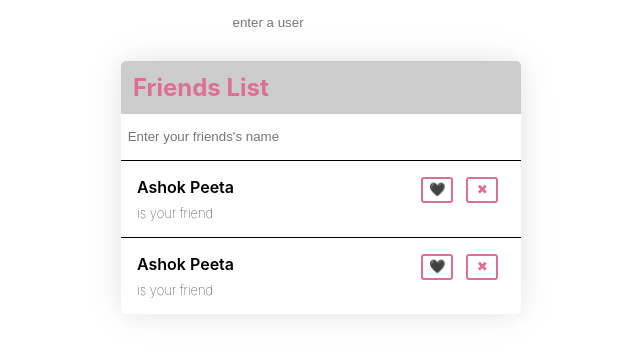
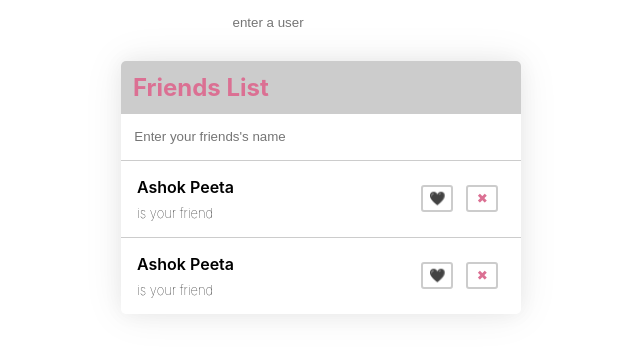
Before and after one commit to ashokpeeta/haptik-fe-assignment, a React (Create React App) app: page / in a window 1280 px wide. Shown: the top 356 px of the page, without its empty margins (319-959 px from the left). Built offline with nearby package versions, Linux system fonts and the light colour scheme.

Commit message:
css changes for search bar

```diff
--- a/src/App.css
+++ b/src/App.css
@@ -9,7 +9,7 @@
   display: flex;
   flex-direction: row;
   padding: 1rem;
-  border-top: 1px solid #000;
+  border-top: 1px solid #ccc;
   justify-content: space-between;
 }
 
@@ -31,3 +31,8 @@
   font-weight: 100;
   font-size: small;
 }
+
+.actions {
+  display: flex;
+  align-items: center;
+}
--- a/src/base-components/IconButton/IconButton.js
+++ b/src/base-components/IconButton/IconButton.js
@@ -3,7 +3,7 @@ import styled from 'styled-components'
 const IconBaseButton = styled.button`
   background: transparent;
   border-radius: 3px;
-  border: 2px solid palevioletred;
+  border: 2px solid #ccc;
   color: palevioletred;
   margin: 0 0.5em;
   height: 2em;
--- a/src/base-components/TextInput/TextInput.js
+++ b/src/base-components/TextInput/TextInput.js
@@ -1,7 +1,7 @@
 import styled from 'styled-components'
 
 const TextInput = styled.input`
-  padding: 0.5em;
+  padding: 0.5em 1em;
   color: palevioletred;
   border: none;
   border-radius: 3px;
```
